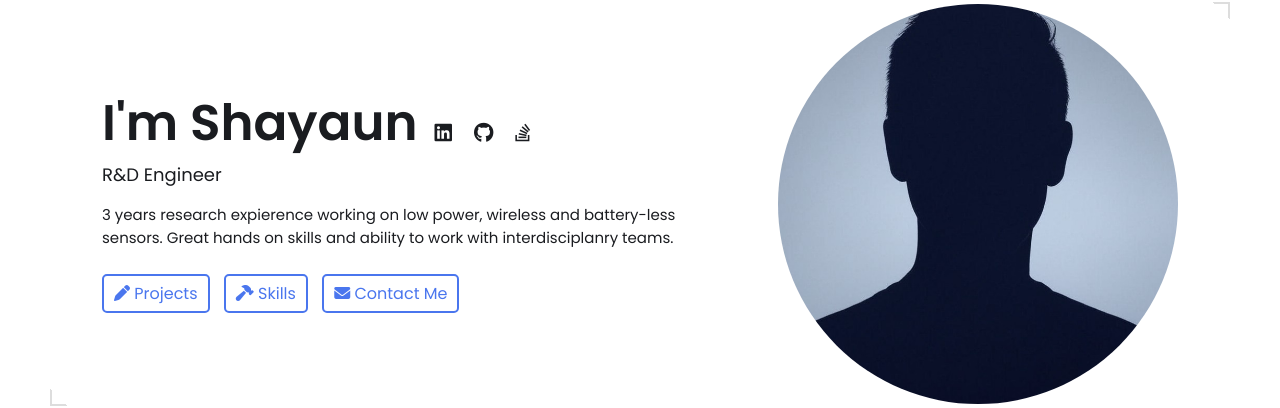
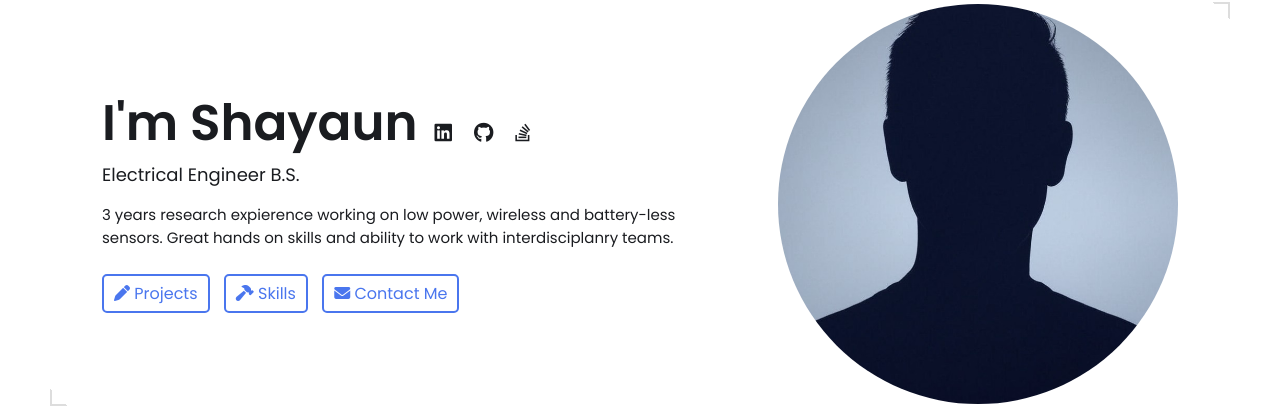
Before and after one commit to s-bashar/s-bashar.github.io, a Jekyll site: the page built from index.html, in a window 1280 px wide and 900 px high. Shown: the part 128-536 px from the top of the window. Built offline with Jekyll 4.4.1, drawn with Linux system fonts in a browser that asks for light colours.

Commit message:
Updated config
added resume, changed headlone

```diff
--- a/_config.yml
+++ b/_config.yml
@@ -13,7 +13,7 @@ title: Shayaun Bashar's Portfolio # This is what shows up in the tab of the brow
 
 # Hero Section
 name: Shayaun Bashar
-headline: R&D Engineer
+headline: Electrical Engineer B.S.
 description: >- # dont remove this line. this will ignore all new lines until the next section
  3 years research expierence working on low power, wireless and battery-less sensors. Great hands on skills and ability to work with interdisciplanry teams.
 
```
Also changed, not shown: 2 other files.
